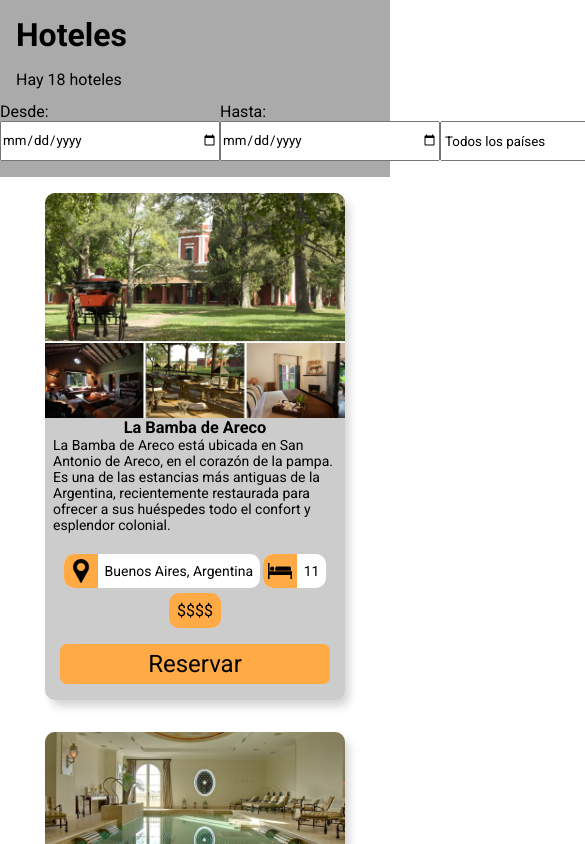
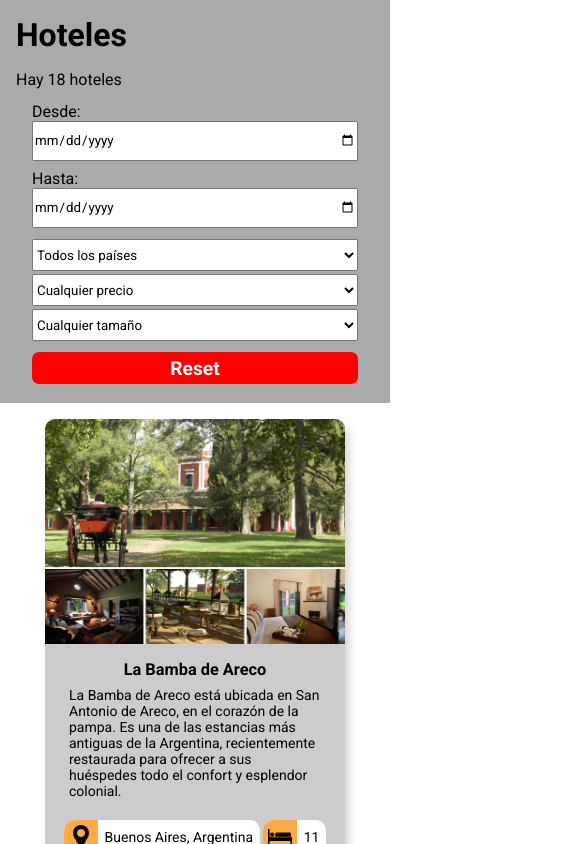
Before and after one commit to leoo1995/project-hotels, a React (Create React App) app: page / in a window 390 px wide. Shown: the top 844 px of the page, 585 px wide, since content can reach past the window. Built offline with nearby package versions, Linux system fonts and the light colour scheme.

Commit message:
media query mobile

```diff
--- a/src/components/SelectPrice.jsx
+++ b/src/components/SelectPrice.jsx
@@ -6,7 +6,6 @@ const SelectPrice = props => {
   const [value, setValue] = props.value;
   const handleChange = event => {
     setValue({ value: event.target.value });
-    // props.changePrice(event.target.value);
   };
 
   return (
--- a/src/components/SelectSize.jsx
+++ b/src/components/SelectSize.jsx
@@ -1,7 +1,5 @@
-import React, { useState } from "react";
-import data from "../data.js";
-import setOptionsProperty from "../functions/setOptionsProperty.js";
-import room from "../icons/bed.svg";
+import React from "react";
+
 const SelectSize = props => {
   const [value, setValue] = props.value;
   const handleChange = event => {
--- a/src/sass/App.scss
+++ b/src/sass/App.scss
@@ -9,7 +9,7 @@
 }
 .time-interval {
   background-color: #aaa;
-  padding: 1rem;
+  padding: 1rem 1rem 0.5rem;
   h1 {
     margin-bottom: 1rem;
   }
@@ -20,6 +20,7 @@
 .filter {
   background-color: #aaa;
   display: flex;
+  flex-wrap: wrap;
   justify-content: space-evenly;
   height: 40px;
   padding-block: 1rem;
@@ -40,6 +41,34 @@
       bottom: 100%;
     }
   }
+  @media (max-width: 1000px) {
+    justify-content: center;
+    padding-inline: 2rem;
+    height: 290px;
+    margin-top: -1rem;
+    .input-date {
+      flex-basis: 100%;
+      margin-top: 1.5rem;
+      height: 2.5rem;
+      input {
+        box-sizing: border-box;
+        width: 100%;
+        height: 100%;
+      }
+      &:last-of-type {
+        margin-bottom: 0.5rem;
+      }
+    }
+    select {
+      flex: 1 1 100%;
+      height: 2rem;
+    }
+    & button {
+      margin-top: 0.5rem;
+      width: 100%;
+      height: 2rem;
+    }
+  }
 }
 .container {
   display: flex;
--- a/src/sass/Hotel.scss
+++ b/src/sass/Hotel.scss
@@ -27,7 +27,11 @@
   }
   p,
   h3 {
-    padding-inline: 0.5rem;
+    padding-inline: 1.5rem;
+    margin-top: 1rem;
+  }
+  p {
+    margin-top: 0.5rem;
   }
 }
 .btn-reserve {
--- a/src/sass/HotelProperties.scss
+++ b/src/sass/HotelProperties.scss
@@ -23,7 +23,6 @@ $properties-color-icon: #fa4;
   margin: 1rem;
   & > * {
     margin-top: 5px;
-    // margin-right: 5px;
   }
   .room {
     @include hotel-properties();
@@ -43,6 +42,5 @@ $properties-color-icon: #fa4;
     width: 1.5rem;
     background: $properties-color-icon;
     padding: 5px;
-    // color: silver;
   }
 }
```
